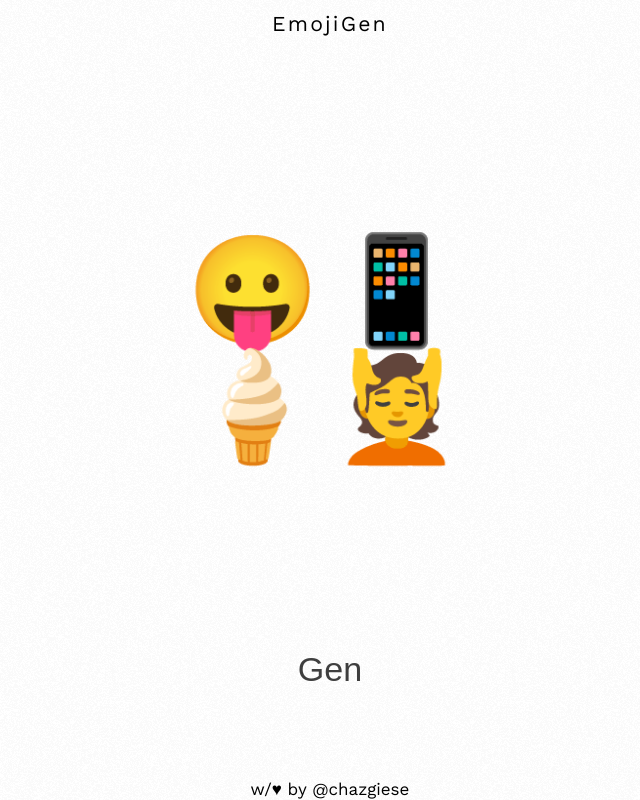
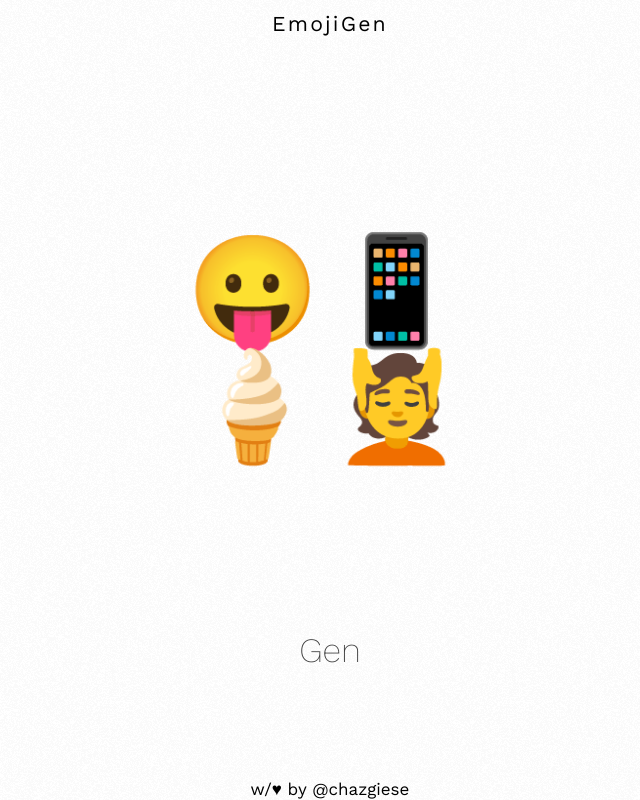
Before and after one commit to chazgiese/EmojiGen, a plain HTML site: page index.html in a window 1280 px wide. Shown: the whole page, without its empty margins (310-950 px from the left). Drawn offline with nearby package versions, Linux system fonts and the light colour scheme.

Commit message:
a better button

```diff
--- a/css/style.css
+++ b/css/style.css
@@ -114,6 +114,7 @@ nav {
   opacity: .75;
 }
 #genButton:hover {
+  cursor: pointer;
   opacity: 1;
 }
 
@@ -132,7 +133,7 @@ section {
 }
 
 #genButton {
-  height: 20vh;
+  margin: 5vh 0 10vh;
   border: none;
   background: none;
 }
--- a/index.html
+++ b/index.html
@@ -28,7 +28,7 @@
           &#x1F61B;&#x1F4F1;<br>&#x1F366;&#x1F486;
         </div>
       </section>
-      <button id="genButton">Gen</button>
+      <div id="genButton">Gen</div>
     </div>
 
     <footer>
```
